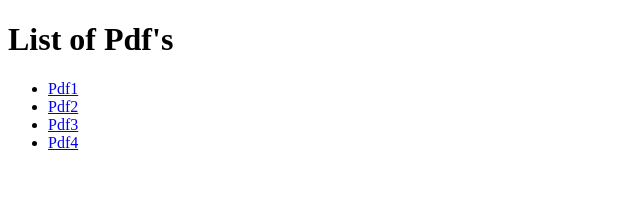
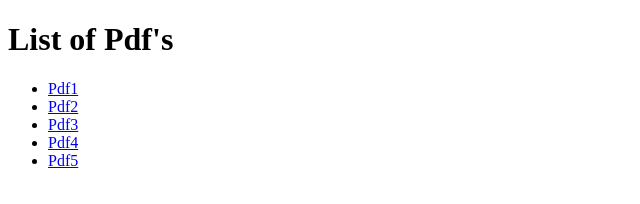
Before and after one commit to supriya-afour/secure_docs, a website: page index.html in a window 1280 px wide. Shown: the full height of the page, 0-640 px from the left. Drawn offline with Linux system fonts and the light colour scheme.

Commit message:
Added new pdf on index page

```diff
--- a/index.html
+++ b/index.html
@@ -22,6 +22,9 @@
         <li>
           <a href="docs/pdf4.pdf">Pdf4</a>
         </li>
+        <li>
+          <a href="docs/pdf4.pdf">Pdf5</a>
+        </li>
       </ul>
     </div>
 </body>
```
